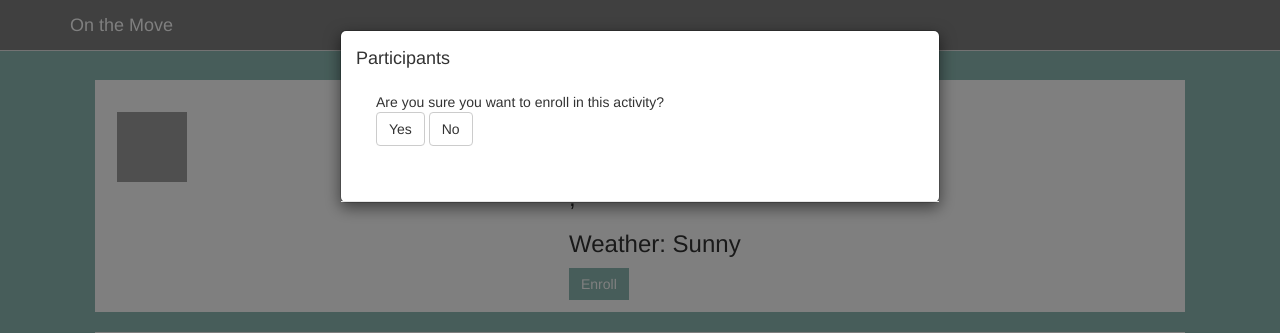
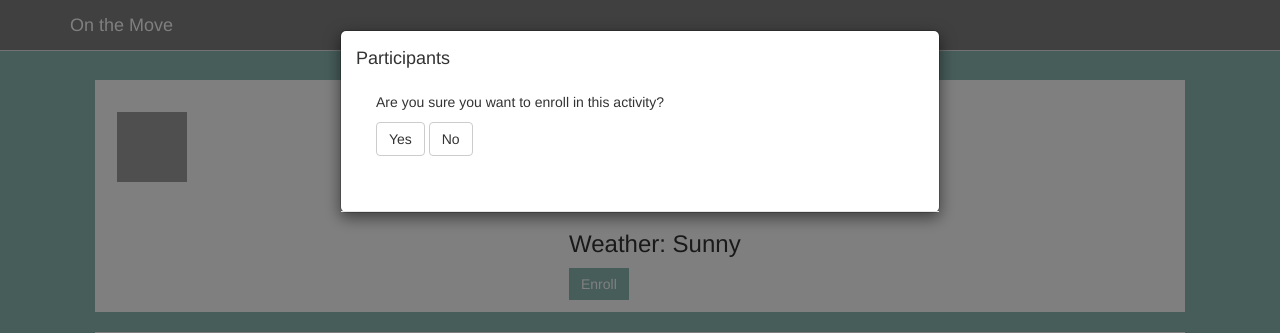
Before and after one commit to salilgupta1/OnTheMove, a Django app: template Activities/templates/Activities/details.html in a window 1280 px wide, after a click on "Enroll". Shown: the top 333 px of the page. Run offline with Django 3.2, Linux system fonts and the light colour scheme; the template is opened without the code that fills it, so the values that code supplies are empty; parts of the project's set-up code (start-up, migrations or seed data) failed here and were passed over; some libraries are stand-ins or nearby versions; grey boxes are pictures that could not be loaded.

Commit message:
minor change with wording

```diff
--- a/Activities/templates/Activities/details.html
+++ b/Activities/templates/Activities/details.html
@@ -12,10 +12,10 @@
 			<div class="modal-header">
 				<h4 class=modal-title>Participants</h4>
 				<div class="modal-body">
-					Are you sure you want to enroll in this activity?
+					<p >Are you sure you want to enroll in this activity?</p>
 					<div>
 						<a  class="btn btn-default" href = "{%url 'Activities:enroll'%}">Yes</a>
-						<a  class="btn btn-default" href = "">No </a>
+						<a  class="btn btn-default" data-dismiss="modal">No </a>
 					</div>
 					<br>
 				</div>
```
